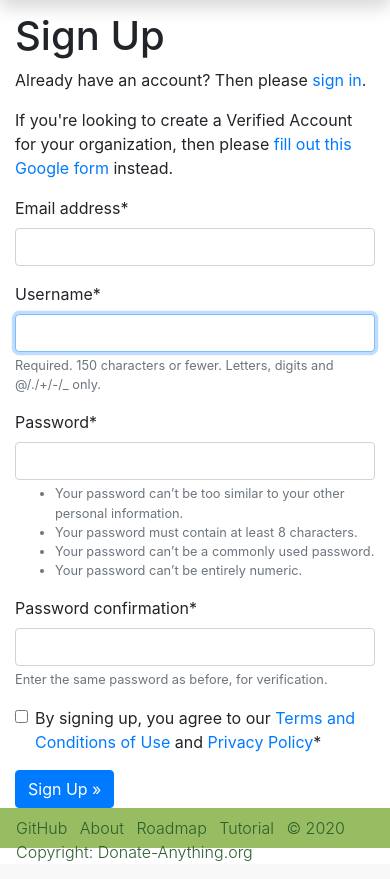
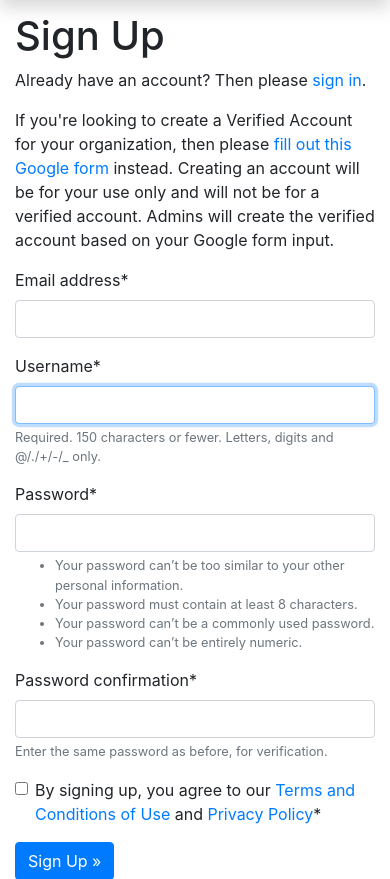
Before and after one commit to Donate-Anything/Donate-Anything, a Django app: page /accounts/signup/ in a window 390 px wide. Shown: the part 56-935 px from the top of the page. Run offline with Django 3.2, Linux system fonts and the light colour scheme; some libraries are stand-ins or nearby versions.

Commit message:
Make signup.html less confusing for VerifiedAccount * Got off the phone with someone and received enough emails to think that the VerifiedAccount thing wasn't clear enough to people * markdown_editor.js needed a declaration of the converter variable... per usual somehow always forgetting it

```diff
--- a/donate_anything/static/js/markdown_editor.js
+++ b/donate_anything/static/js/markdown_editor.js
@@ -2,7 +2,7 @@ $("textarea").on('input', function () {
     // Check if it's the actual textarea
     // Ignore if it's just showdown itself
     if (this.id.slice(this.id.length - 9) !== "-showdown") {
-        converter = new showdown.Converter();
+        let converter = new showdown.Converter();
         converter.setFlavor('github');
         const text = $(this).val(),
             target = document.getElementById(this.id.toString().concat("-showdown"));
--- a/donate_anything/templates/account/signup.html
+++ b/donate_anything/templates/account/signup.html
@@ -10,7 +10,7 @@
 
 <p>{% blocktranslate %}Already have an account? Then please <a href="{{ login_url }}">sign in</a>.{% endblocktranslate %}</p>
 
-<p>{% blocktranslate %}If you're looking to create a Verified Account for your organization, then please <a href="https://forms.gle/6zYvcysuNJXqRbGB6">fill out this Google form</a> instead.{% endblocktranslate %}</p>
+<p>{% blocktranslate %}If you're looking to create a Verified Account for your organization, then please <a href="https://forms.gle/6zYvcysuNJXqRbGB6">fill out this Google form</a> instead. Creating an account will be for your use only and will not be for a verified account. Admins will create the verified account based on your Google form input.{% endblocktranslate %}</p>
 
 <form class="signup" id="signup_form" method="post" action="{% url 'account_signup' %}">
   {% csrf_token %}
--- a/donate_anything/templates/users/user_detail.html
+++ b/donate_anything/templates/users/user_detail.html
@@ -33,7 +33,7 @@
 {% if object == request.user %}
 <!-- Action buttons -->
 <div class="row">
-  <p>{% blocktranslate %}If you're looking to create a Verified Account for your organization, then please <a href="https://forms.gle/6zYvcysuNJXqRbGB6">fill out this Google form.</a>{% endblocktranslate %}</p>
+  <p>{% blocktranslate %}If you're looking to create a Verified Account for your organization, then please <a href="https://forms.gle/6zYvcysuNJXqRbGB6">fill out this Google form</a> instead. Creating an account will be for your use only and will not be for a verified account. Admins will create the verified account based on your Google form input.{% endblocktranslate %}</p>
 
   <div class="col-sm-12">
     <a class="btn btn-primary" href="{% url 'users:update' %}" role="button">My Info</a>
```
